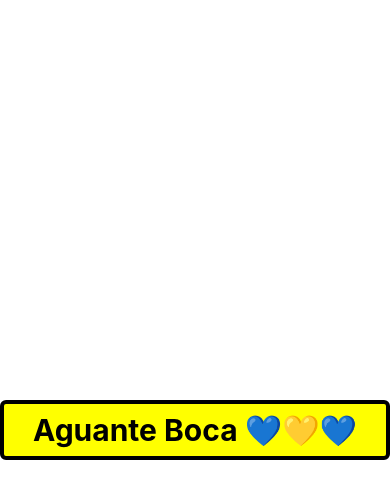
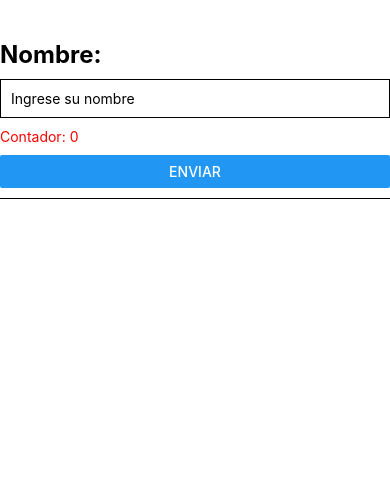
Before and after one commit to martomorri/pruebas_react_native, a React Native app: screen / in a window 390 px wide. Shown: the top 498 px of the page. Built offline with nearby package versions, Linux system fonts and the light colour scheme.

Commit message:
probando input y boton

```diff
--- a/App.js
+++ b/App.js
@@ -1,12 +1,12 @@
 import { StatusBar } from 'expo-status-bar';
-import { StyleSheet, Text, View, TextInput, SafeAreaView } from 'react-native';
-import AguanteBoca from './components/AguanteBoca';
+import { StyleSheet, Text, View, SafeAreaView } from 'react-native';
+import Input from './components/Input';
 
 export default function App() {
   return (
     <SafeAreaView style={styles.container}>
       <View>
-        <AguanteBoca />
+        <Input />
       </View>
     </SafeAreaView>
   );
--- a/components/AguanteBoca.jsx
+++ /dev/null
@@ -1,23 +0,0 @@
-import React from "react";
-import { Text, StyleSheet } from "react-native";
-
-const AguanteBoca = () => {
-  return <Text style={styles.title}>Aguante Boca 💙💛💙</Text>;
-};
-
-const styles = StyleSheet.create({
-  title: {
-    marginTop: 400,
-    paddingVertical: 8,
-    borderWidth: 4,
-    borderColor: "#000",
-    borderRadius: 6,
-    backgroundColor: "yellow",
-    color: "#000",
-    textAlign: "center",
-    fontSize: 30,
-    fontWeight: "bold",
-  },
-});
-
-export default AguanteBoca;
--- /dev/null
+++ b/components/Input.jsx
@@ -0,0 +1,56 @@
+import React from 'react';
+import { StyleSheet, TextInput, Text, View, Button, Separa } from 'react-native';
+import Separator from './Separator';
+
+const Input = () => {
+    const [text, onChangeText] = React.useState("");
+    const [submit, setSubmit] = React.useState("");
+    const [contador, setContador] = React.useState(0);
+
+    const submitText = () => {
+        setSubmit(`El texto ingresado es: ${text}`);
+        onChangeText("");
+        setContador(0);
+    }
+
+    const actualizar = (texto) => {
+        onChangeText(texto);
+        setContador(texto.length);
+    }
+
+    return (
+        <View style={styles.container}>
+            <Text style={styles.label}>Nombre:</Text>
+            <TextInput style={styles.input} onChangeText={(text) => actualizar(text)} value={text} placeholder='Ingrese su nombre' />
+            <Text style={styles.text}>Contador: {contador}</Text>
+            <Button title="Enviar" onPress={() => {submitText()}} />
+            <Separator />
+            <Text>{submit}</Text>
+        </View>
+    );
+}
+
+const styles = StyleSheet.create({
+    container: {
+        marginVertical: 40,
+    },
+    input: {
+        borderWidth: 1,
+        padding: 10,
+        marginBottom: 10,
+    },
+    label: {
+        marginBottom: 10,
+        fontSize: 24,
+        fontWeight: 'bold',
+    },
+    boton: {
+        margin: 10,
+    },
+    text: {
+        marginBottom: 10,
+        color: 'red',
+    },
+})
+
+export default Input;
--- /dev/null
+++ b/components/Separator.jsx
@@ -0,0 +1,14 @@
+import React from 'react'
+import { View, StyleSheet } from 'react-native'
+
+const Separator = () => <View style={styles.separator} />;
+
+const styles = StyleSheet.create({
+    separator: {
+        marginVertical: 10,
+        borderBottomColor: '#000',
+        borderBottomWidth: StyleSheet.hairlineWidth,
+    },
+});
+
+export default Separator;
```
